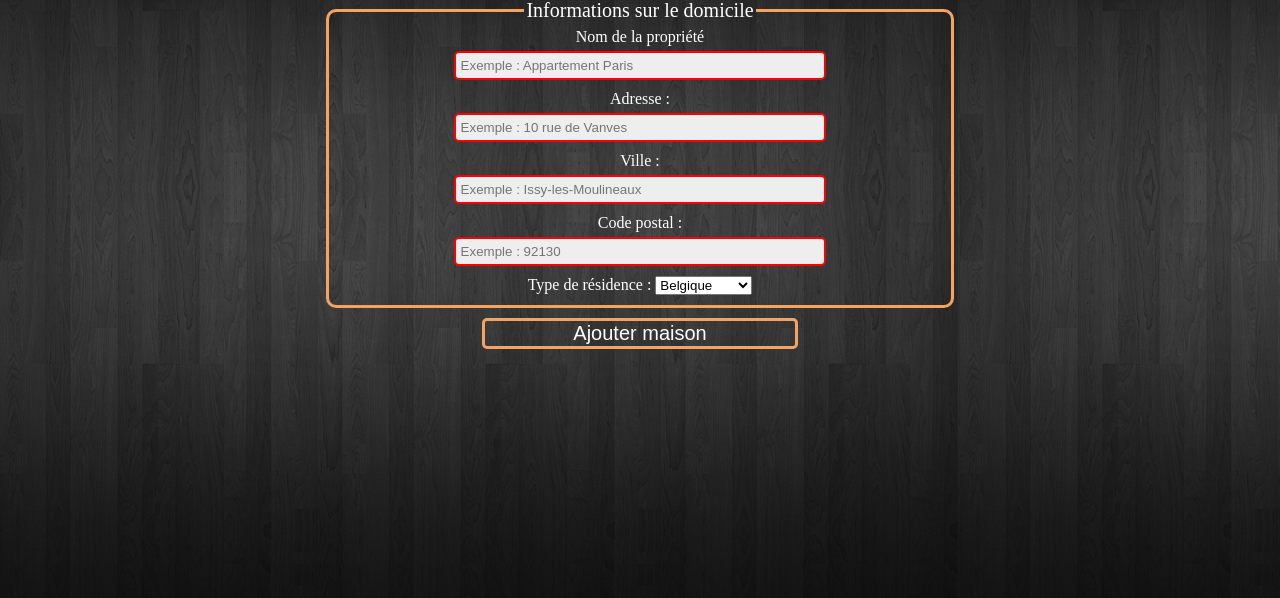
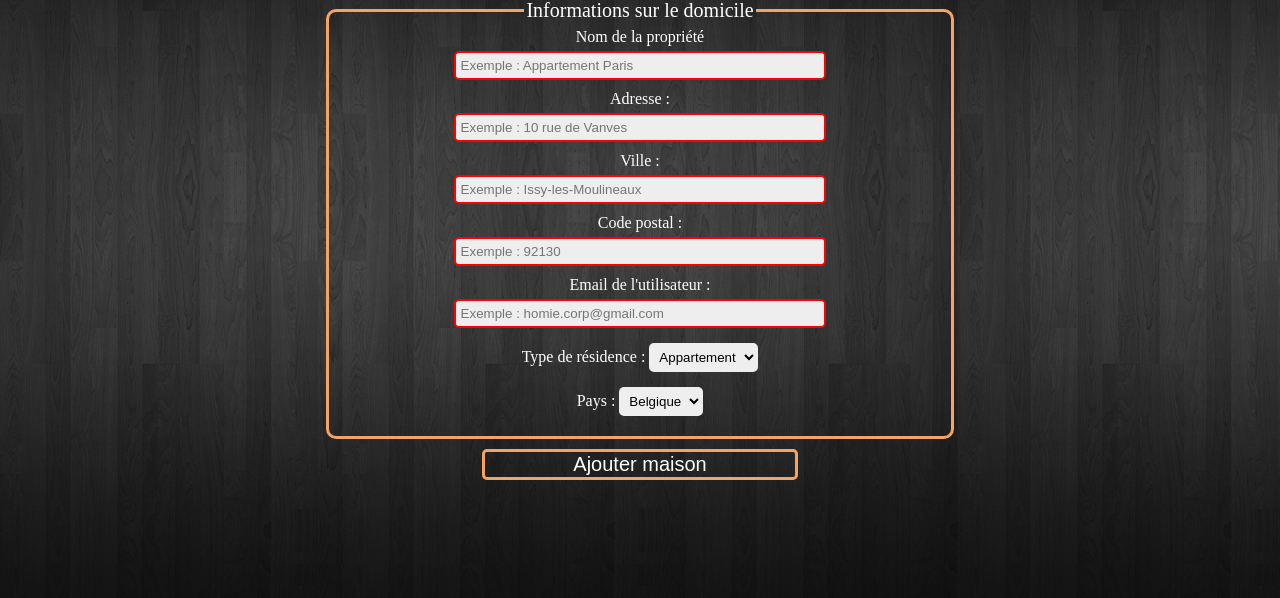
Before and after one commit to victorrob/homie, a PHP site: page /homie/index.php?p=addHouse in a window 1280 px wide. Shown: the part 149-747 px from the top of the page. Run offline with PHP 8.4, Linux system fonts and the light colour scheme.

Commit message:
add addHouse() in treatment.php, addHouse.php works

```diff
--- a/control/request.php
+++ b/control/request.php
@@ -15,6 +15,11 @@ if(isset($_GET['d'])) {
                 $php = 'home';
             }
             break;
+
+        case 'addHouse':
+            addHouse($PDO);
+            break;
+
 
         case "profile":
             [$error]=profilePOST($PDO,$_POST);
--- a/index.php
+++ b/index.php
@@ -7,7 +7,6 @@ session_start();
 <?php
 
 include('model/treatment.php');
-
 $php = isset($_GET['p']) ? strip_tags($_GET['p']) : "login";
 $dataNeeded = isset($dataNeeded) ? strip_tags($dataNeeded) : "";
 
--- a/model/treatment.php
+++ b/model/treatment.php
@@ -98,7 +98,6 @@ function setRoomInfo($PDO)
 
 function signUp($PDO){
 
-    echo "test";
     $state = true;
 
     $name = strip_tags($_POST['name']);
@@ -155,14 +154,57 @@ function signUp($PDO){
     $country = strip_tags($_POST['country']);
 
     if ($state) {
-        echo "test2";
         $req = $PDO->prepare("INSERT INTO user(name ,firstName,mail,phone,password,type,birthDate,address,zipCode,city,country) VALUES(?,?,?,?,?,?,?,?,?,?,?)");
         $req->execute([$name, $firstName, $mail, $phone, $password, $type, $birthDate, $address, $zipCode, $city, $country]);
+        $req->closeCursor();
         return true;
     }
     else {
         return false;
     }
+}
+
+//add house in database
+
+function addHouse($PDO){
+
+    $name = strip_tags($_POST['residenceName']);
+
+    $address = strip_tags($_POST['address']);
+
+    $zipCode = strip_tags($_POST['zipCode']);
+
+    $city = strip_tags($_POST['residenceCity']);
+
+    $type = strip_tags($_POST['residenceType']);
+
+    $country = strip_tags($_POST['residenceCountry']);
+
+    $email = strip_tags($_POST['email']);
+
+    $req = $PDO->prepare("INSERT INTO residence(type ,name,address,zipCode,city,country) VALUES(?,?,?,?,?,?)");
+    $req->execute([$type, $name, $address, $zipCode, $city, $country]);
+    $req->closeCursor();
+
+    $req = $PDO -> prepare("SELECT idUser FROM user WHERE mail = ?");
+    $req->execute([$email]);
+    $idUser = $req->fetch()['idUser'];
+    $req->closeCursor();
+
+
+    if ($idUser != null) {
+
+        $req = $PDO->prepare("INSERT INTO user_residence(idUser, idResidence) VALUES (?,LAST_INSERT_ID())");
+        $req->execute([$idUser]);
+        $req->closeCursor();
+    }
+    else{
+        echo "L'utilisateur n'existe pas dans la base de donnée";
+}
+
+
+
+    $_SESSION["idResidence"] = $PDO->lastInsertId();
 }
 
 //home
@@ -183,9 +225,8 @@ function home($PDO)
         $residences[$numberResidence]['select'] = 'selected';
     }
     else{
-        $idResidence = $residences[0]['idResidence'];
+        $idResidence = $_SESSION['idResidence'];
     }
-    $_SESSION['idResidence'] = $idResidence;
 
     $req = $PDO->prepare('SELECT absent FROM absent WHERE idResidence = ?');
     $req->execute([$idResidence]);
--- a/view/css/addHouse.css
+++ b/view/css/addHouse.css
@@ -30,3 +30,24 @@ legend{
     margin-left: 50%;
     transform: translate(-50%);
 }
+
+.complete{
+    background-color: #eee;
+    border-radius: 5px;
+    padding: 5px;
+    margin-bottom: 10px;
+    margin-top: 5px;
+    border: 1px solid transparent;
+}
+
+.complete:invalid{
+    border: 2px solid red;
+}
+
+.complete:hover{
+    background-color: #ccc;
+    border: 2px solid blue;
+}
+.complete:focus{
+    border: 2px solid blue;
+}
--- a/view/php/addHouse.php
+++ b/view/php/addHouse.php
@@ -1,4 +1,4 @@
-<form>
+<form method="post" action="index.php?p=home&d=addHouse">
     <fieldset>
         <legend>Informations sur le domicile</legend>
         <label>Nom de la propriété <br>
@@ -14,17 +14,30 @@
         </label>
 
         <label>Code postal :<br>
-            <input type="text" name="residenceCity" placeholder="Exemple : 92130" required />
+            <input type="text" name="zipCode" placeholder="Exemple : 92130" required />
+        </label>
+
+        <label>Email de l'utilisateur : <br>
+            <input type="email" name="email" class="complete" placeholder="Exemple : homie.corp@gmail.com" required/>
         </label>
 
         <label>Type de résidence :
-            <select class="complete" name="residenceType" required>
+            <select class="complete" type="text" name="residenceType" required>
+                <option value="appartment">Appartement</option>
+                <option value="house">Maison</option>
+            </select>
+        </label>
+
+        <label>Pays :
+            <select class="complete" name="residenceCountry" required>
                 <option value="belgium">Belgique</option>
-                <option value="france">Fance</option>
-                <option value="luxembourg">Luxembourg</option>
+                <option value="france">France</option>
                 <option value="switzerland">Suisse</option>
             </select>
         </label>
+
+
+
     </fieldset>
 
     <input type="submit" value="Ajouter maison" id="submit" />
```
